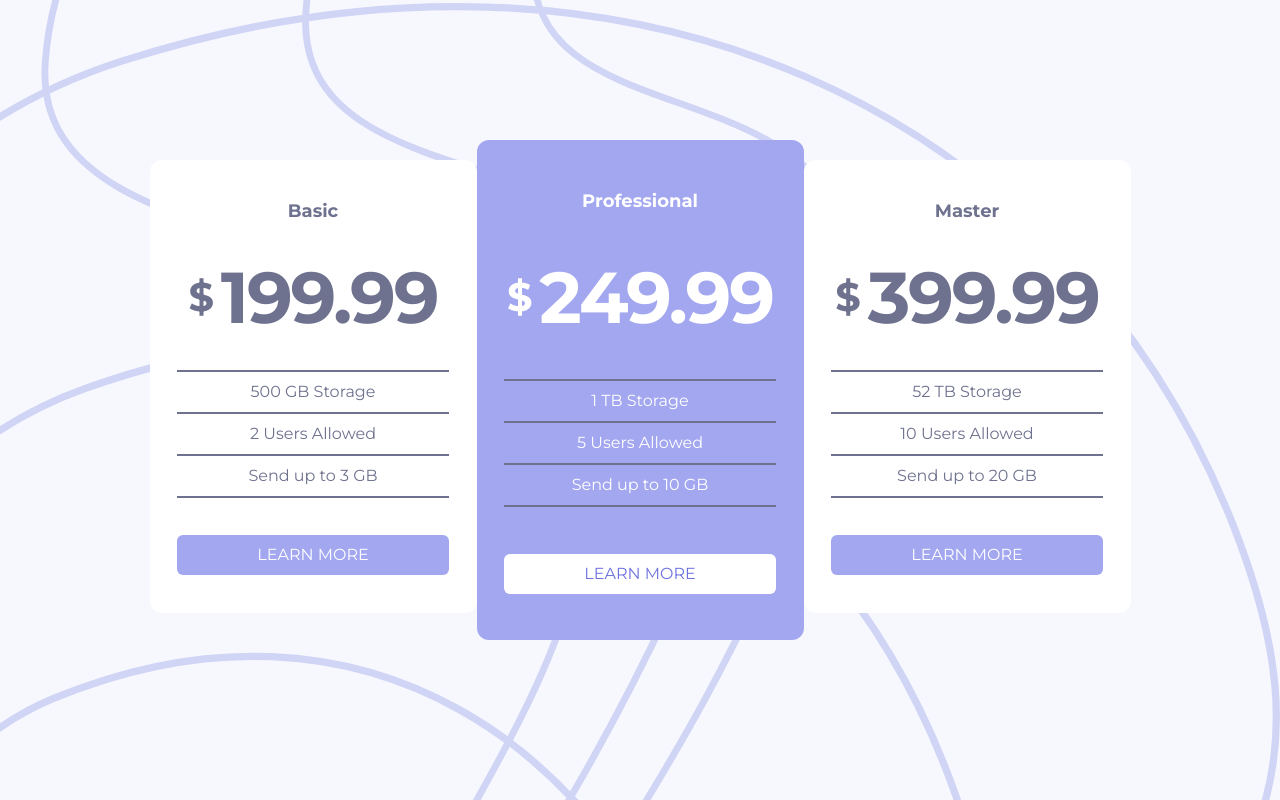
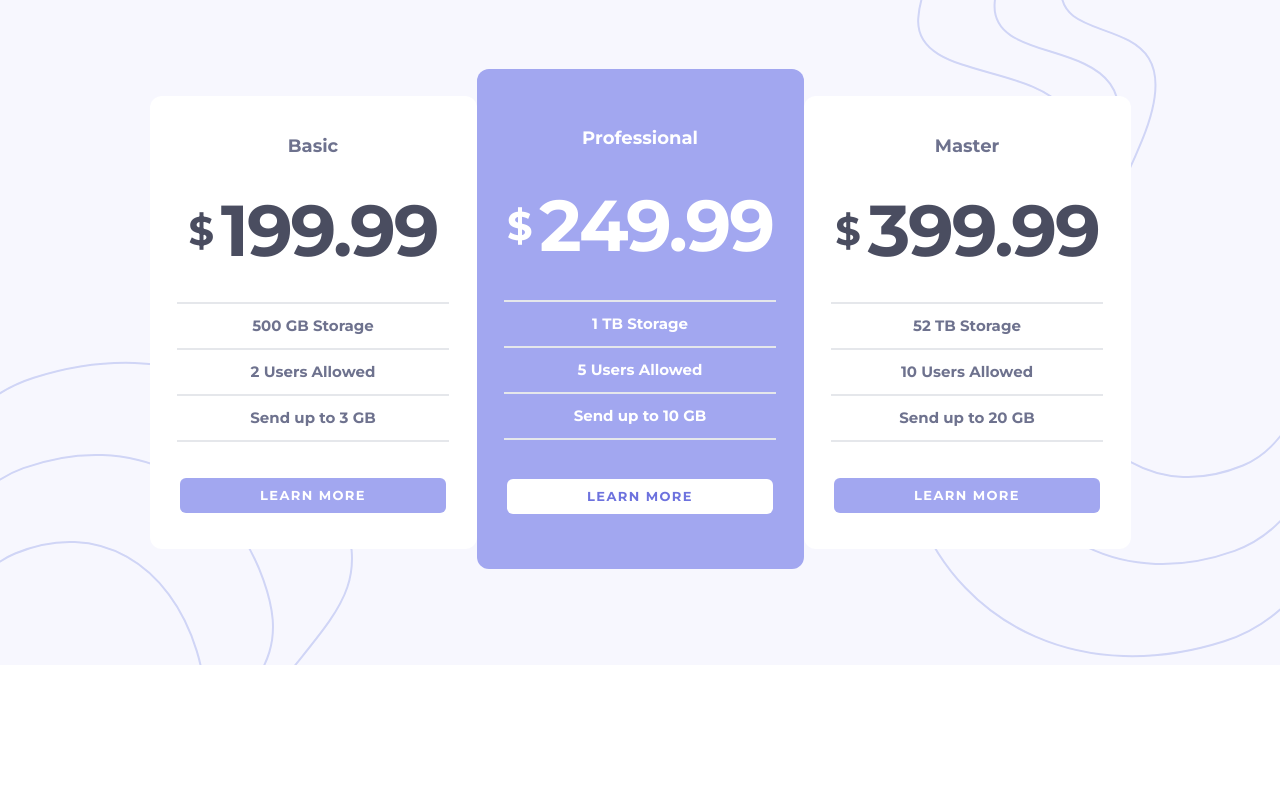
Before and after one commit to mehdias63/Pricing-component-with-toggle-master, a React (Vite) app: page / in a window 1280 px wide. Built offline with nearby package versions, Linux system fonts and the light colour scheme.

Commit message:
update app

```diff
--- a/src/App.jsx
+++ b/src/App.jsx
@@ -5,14 +5,17 @@ import Card from './components/Card'
 function App() {
 
   return (
-    <main className='bg-[url(/images/bg-top.svg),url(/images/bg-bottom.svg)] bg-no-repeat bg-cover min-h-screen max-w-[90rem] flex items-center justify-center mx-auto bg-light-gray font-mont'>
-      <div className='flex flex-col md:flex-row gap-6 md:gap-0'>
+    <main className='relative px-6 py-24 max-w-[90rem] flex items-center justify-center mx-auto bg-light-gray font-mont'>
+      <img src='/images/bg-bottom.svg' className='absolute bottom-0 left-0 z-0'/>
+      <img src='/images/bg-top.svg' className='absolute top-0 right-0 z-0'/>
+      <div className='flex flex-col md:flex-row gap-6 md:gap-0 z-10'>
       <Card
       text="Basic"
       title="199.99"
       text1="500 GB Storage"
       text2="2 Users Allowed"
       text3="Send up to 3 GB"
+      color4="#4A4D60"
       />
       <Card
       text="Professional"
@@ -23,7 +26,7 @@ function App() {
       color="#A2A7F0"
       color2="#FFFFFF"
       color3="#6D72DE"
-      className="md:h-[31.25rem] md:mt-[-1.2rem]"
+      className="md:h-[31.25rem] md:mt-[-1.7rem] md:py-4"
       />
       <Card
       text="Master"
@@ -31,6 +34,7 @@ function App() {
       text1="52 TB Storage"
       text2="10 Users Allowed"
       text3="Send up to 20 GB"
+      color4="#4A4D60"
       />
       </div>
     </main>
--- a/src/components/Card.jsx
+++ b/src/components/Card.jsx
@@ -1,20 +1,20 @@
 import React from 'react'
 
-export default function Card({text,title,text1,text2,text3,color,color2,color3,className}) {
+export default function Card({text,title,text1,text2,text3,color,color2,color3,color4,className}) {
   return (
     <div className={`w-[20.4375rem] h-[28.3125rem] bg-white flex flex-col justify-evenly items-center rounded-xl text-dark-gray ${className}`} style={{backgroundColor : color , color : color2}}>
         <p className='text-lg leading-7 font-bold'>{text}</p>
         <div className='flex items-center gap-2'>
-        <span className='text-[2.5rem] font-bold tracking-[-0.075rem]'>$ </span>
-        <h2 className='text-7xl font-bold leading-[4.4375rem] tracking-[-0.135rem]'>{title}</h2>
+        <span className='text-[2.5rem] font-bold tracking-[-0.075rem]' style={{color : color4}}>$ </span>
+        <h2 className='text-7xl font-bold leading-[4.4375rem] tracking-[-0.135rem]' style={{color : color4}}>{title}</h2>
         </div>
 
         <div className='w-[17rem] text-center'>
             <p className='bord'>{text1}</p>
             <p className='bord'>{text2}</p>
-            <p className='bord2'>{text3}</p>
+            <p className='bord bord2'>{text3}</p>
         </div>
-        <button className='bg-light-purple text-white py-2 px-20 rounded-md' style={{backgroundColor : color2 , color : color3}}>LEARN MORE</button>
+        <button className='bg-light-purple text-white py-2 px-20 rounded-md text-[0.8125rem] font-bold tracking-[0.08706rem]' style={{backgroundColor : color2 , color : color3}}>LEARN MORE</button>
     </div>
   )
 }
--- a/src/index.css
+++ b/src/index.css
@@ -4,10 +4,10 @@
 
 @layer utilities {
     .bord {
-        @apply border-t-2 border-dark-gray p-2;
+        @apply border-t-2 p-2 text-[0.9375rem] font-bold leading-7;
       }
 
       .bord2 {
-        @apply border-y-2 border-dark-gray p-2;
+        @apply border-b-2;
       }
 }
```
